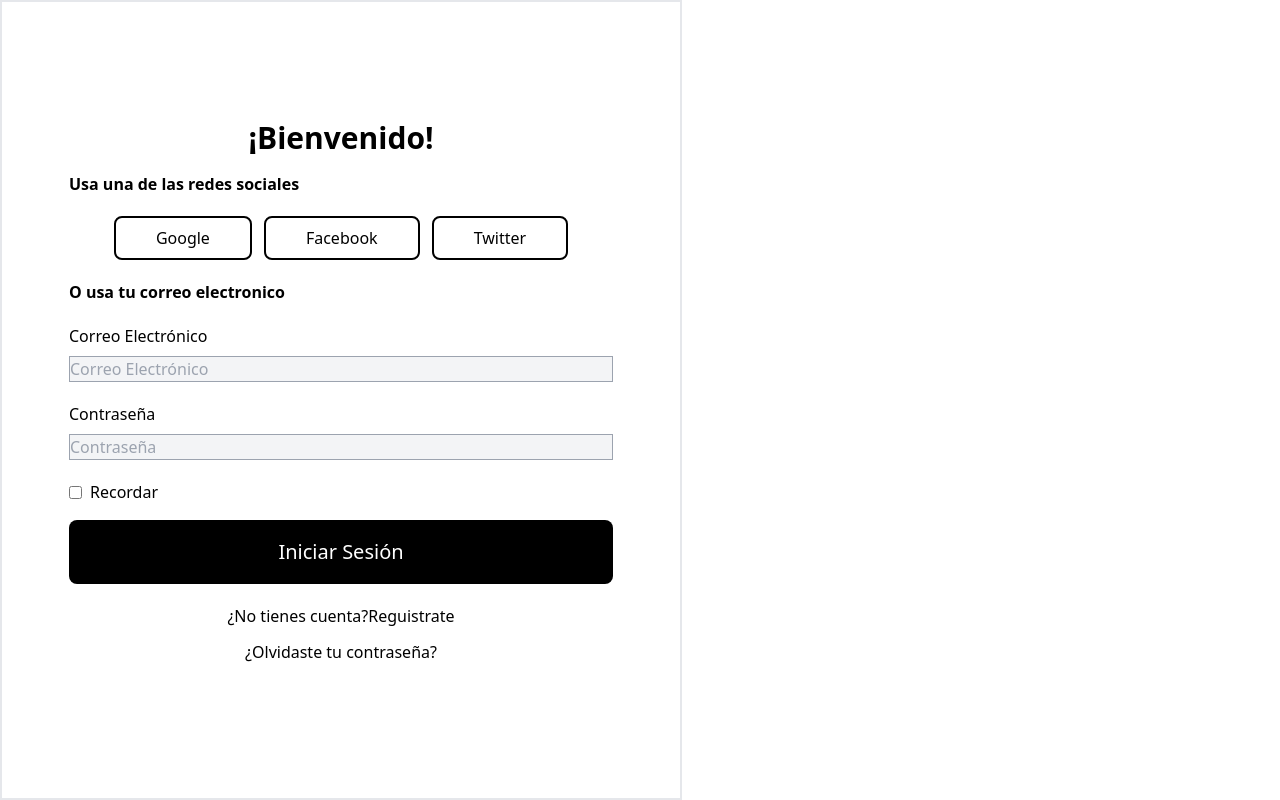
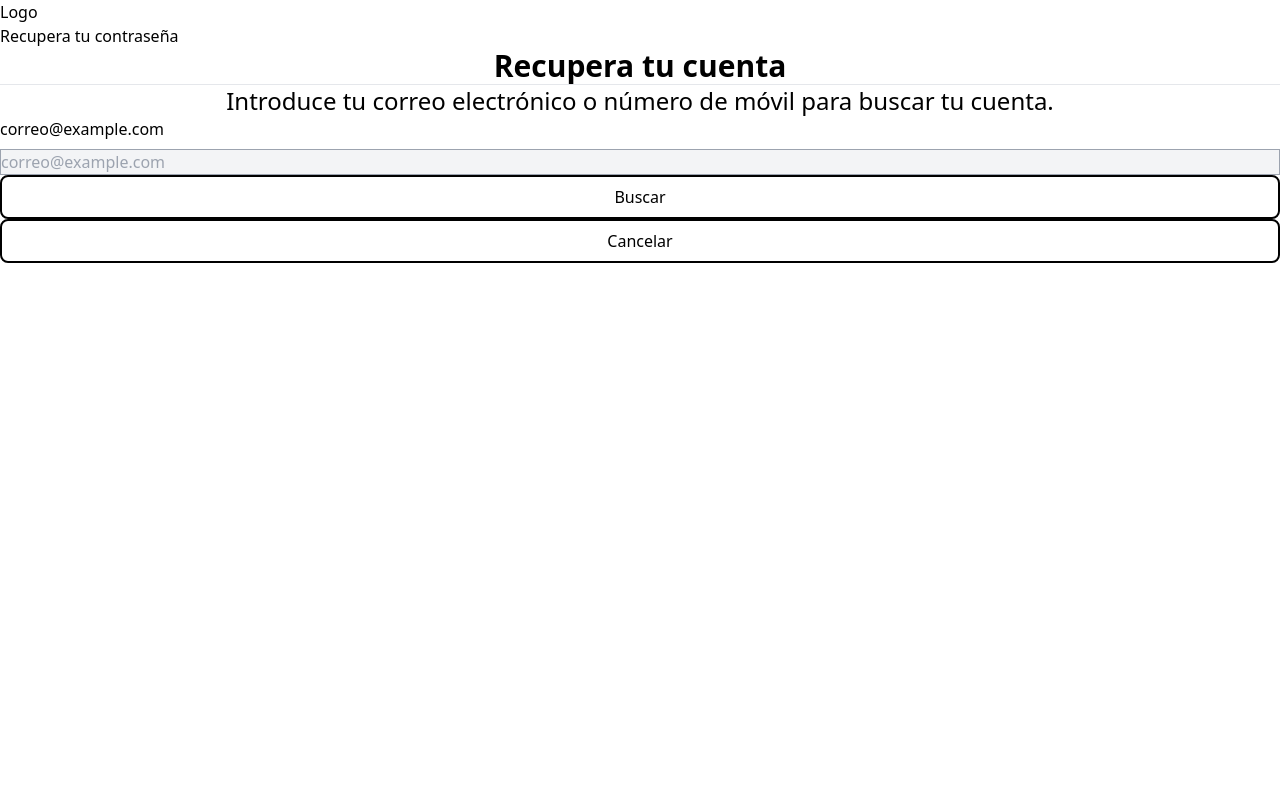
Before and after one commit to devathon-ed7/frontend, a React (Vite) app: page /forgot-password in a window 1280 px wide. Built offline with nearby package versions, Linux system fonts and the light colour scheme.

Commit message:
feat: forgot pass

```diff
--- a/src/components/LoginForm/LoginForm.tsx
+++ b/src/components/LoginForm/LoginForm.tsx
@@ -15,7 +15,7 @@ export const LoginForm = () => {
     <form onSubmit={handleSubmit} className="flex flex-col gap-3 sm:gap-5">
       <InputField
         id="email"
-        type="text"
+        type="email"
         placeholder="Correo Electrónico"
         value={email}
         onChange={(e) => setEmail(e.target.value)}
--- a/src/i18n/locales/es.json
+++ b/src/i18n/locales/es.json
@@ -1,3 +1,6 @@
+
+
 {
+  "forgotPassword": "Recupera tu contraseña",
   "homeTitle": "Bienvenidos"
 }
--- a/src/main.tsx
+++ b/src/main.tsx
@@ -1,13 +1,11 @@
 import React from "react";
 import ReactDOM from "react-dom/client";
-// import App from "./App.tsx";
+import App from "./App.tsx";
 import "./index.css";
 import "./i18n/i18n.ts";
-import LoginView from "./views/LoginView/LoginView.tsx";
 
 ReactDOM.createRoot(document.getElementById("root")!).render(
   <React.StrictMode>
-    {/* <App /> */}
-    <LoginView />
+    <App />
   </React.StrictMode>,
 );
--- a/src/routes/index.tsx
+++ b/src/routes/index.tsx
@@ -2,6 +2,7 @@ import { createBrowserRouter, RouterProvider } from "react-router-dom";
 
 import HomeView from "../views/HomeView/HomeView";
 import LoginView from "../views/LoginView/LoginView";
+import ForgotPassView from "../views/ForgotPassView/ForgotPassView";
 
 const router = createBrowserRouter([
   {
@@ -12,6 +13,10 @@ const router = createBrowserRouter([
     path: "/login",
     element: <LoginView />,
   },
+  {
+    path: "/forgot-password",
+    element: <ForgotPassView />,
+  },
 ]);
 
 const AppRoutes = () => {
--- /dev/null
+++ b/src/views/ForgotPassView/ForgotPassView.tsx
@@ -0,0 +1,36 @@
+import { useTranslation } from "react-i18next";
+import { Button } from "../../components/Button/Button";
+import { InputField } from "../../components/Input/Input";
+import { useState } from "react";
+const ForgotPassView = () => {
+  const { t } = useTranslation();
+  const [email, setEmail] = useState("");
+  return (
+    <div className="text-black">
+      <span>Logo</span>
+      <br></br>
+      {t("forgotPassword")}
+
+      <h1 className="text-black font-semibold text-center text-xl sm:text-2xl md:text-3xl">
+        Recupera tu cuenta
+      </h1>
+      <hr />
+      <p className="text-center text-xs sm:text-xl md:text-2xl">
+        Introduce tu correo electrónico o número de móvil para buscar tu cuenta.
+      </p>
+      <form className="flex flex-col ">
+        <InputField
+          id="email"
+          type="email"
+          placeholder="correo@example.com"
+          value={email}
+          onChange={(e) => setEmail(e.target.value)}
+        />
+        <Button title="Buscar" />
+        <Button title="Cancelar" />
+      </form>
+    </div>
+  );
+};
+
+export default ForgotPassView;
--- a/src/views/LoginView/LoginView.tsx
+++ b/src/views/LoginView/LoginView.tsx
@@ -21,7 +21,7 @@ const LoginView = () => {
               <span>
                 ¿No tienes cuenta?
                 <a href="" className="text-black">
-                  Reguistrate
+                  Registrate
                 </a>
                 {/* <Link to={""} className="text-black">
                   Reguistrarse
```
